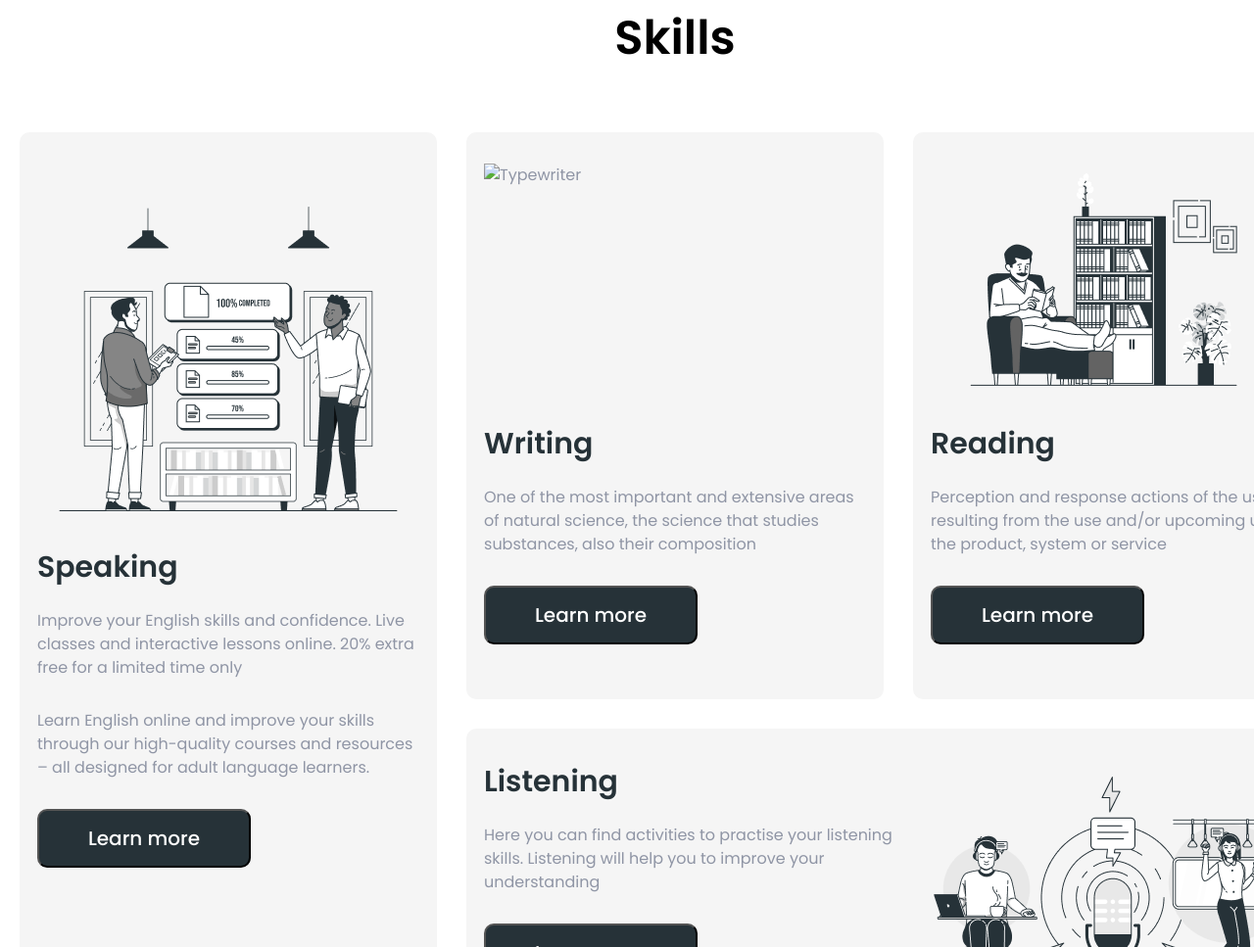
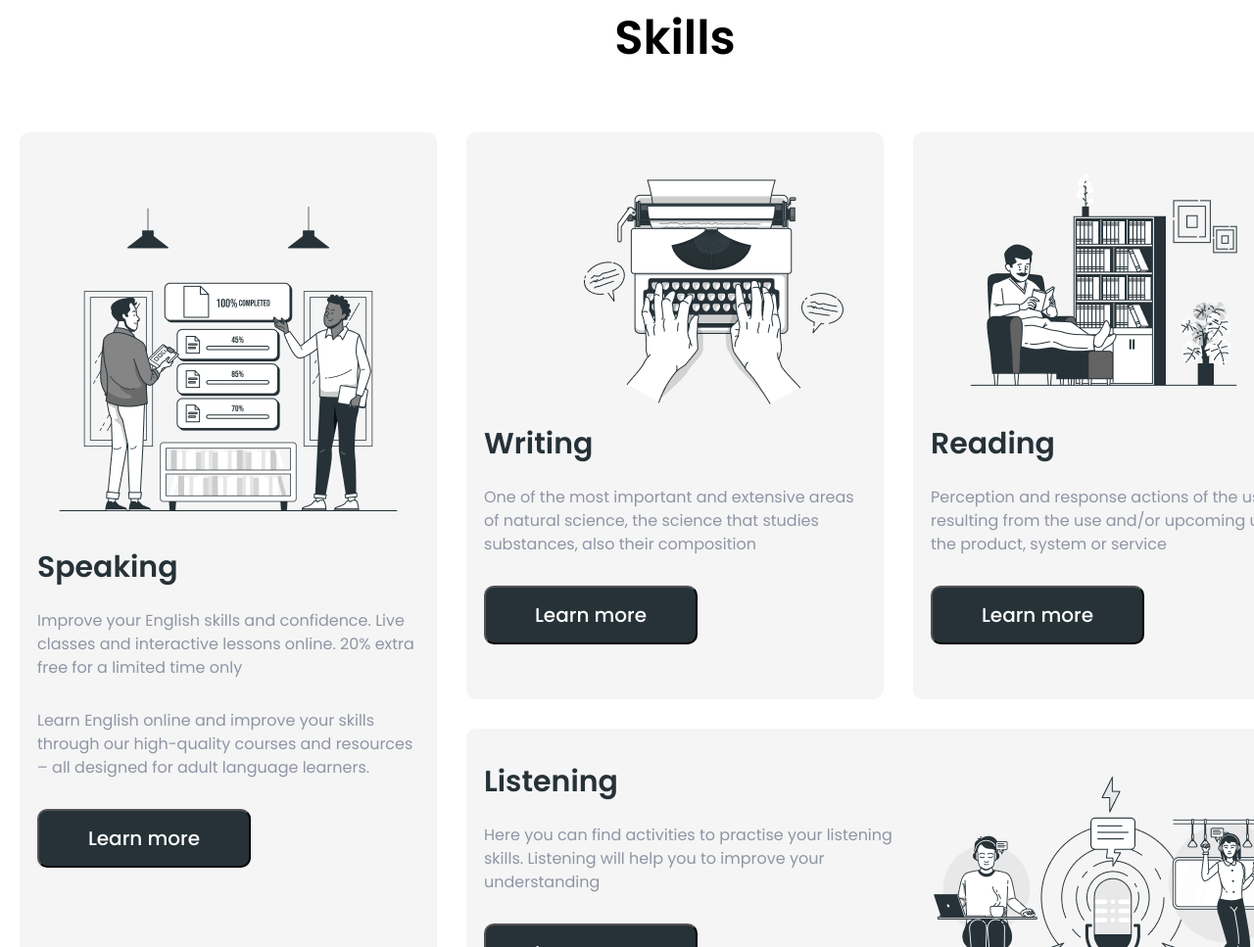
Before and after one commit to IhorKaren/IhorKaren-britlex, a plain HTML site: page index.html in a window 1280 px wide. Shown: the part 905-1872 px from the top of the page at 98% size. Drawn offline with nearby package versions, Linux system fonts and the light colour scheme; the site is published under a folder, as on GitHub Pages, so addresses that start at the root find nothing.

Commit message:
fixed image

```diff
--- a/index.html
+++ b/index.html
@@ -77,7 +77,7 @@
               <button type="button" class="skills-btn">Learn more</button>
             </li>
             <li class="skills-item">
-              <img src="/image/writing.png" alt="Typewriter" width="390" height="264" />
+              <img src="./image/writing.png" alt="Typewriter" width="390" height="264" />
               <h3 class="skills-title">Writing</h3>
               <p class="skills-text">
                 One of the most important and extensive areas of natural science, the science that
```
